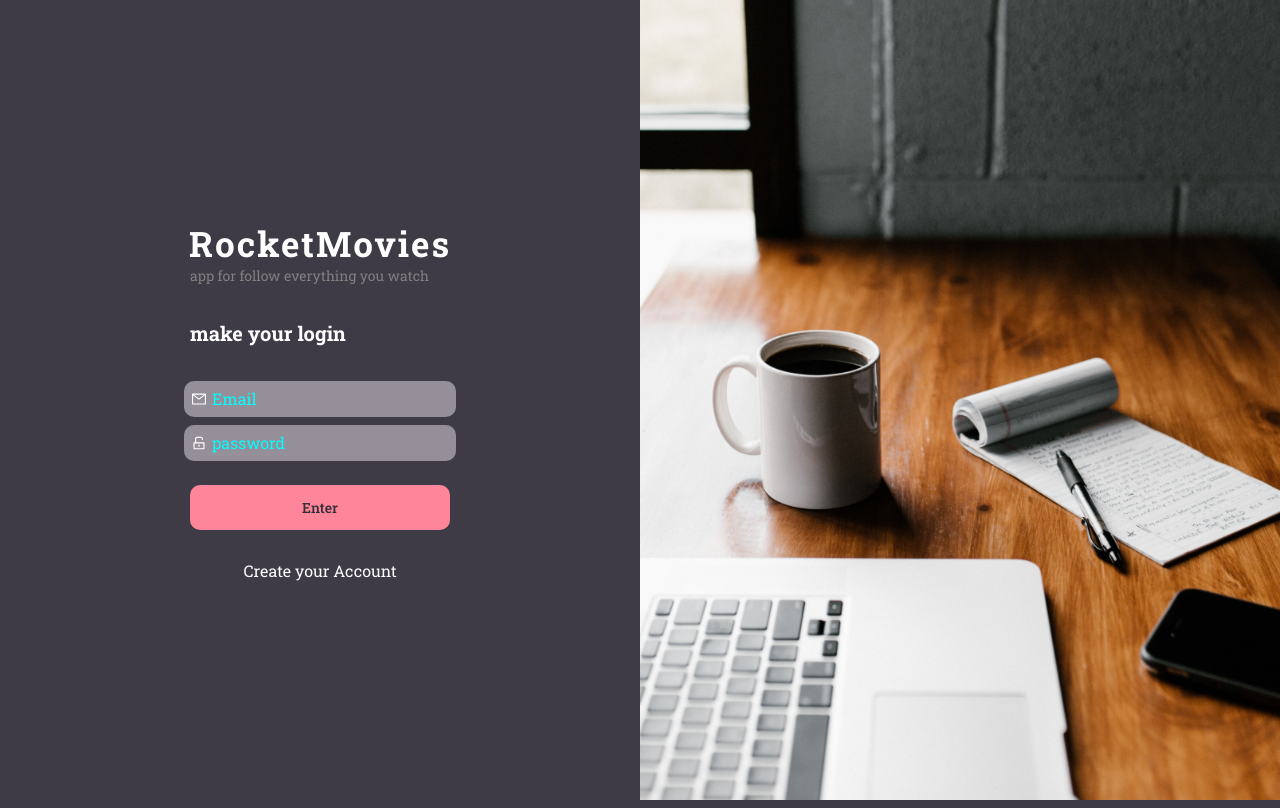
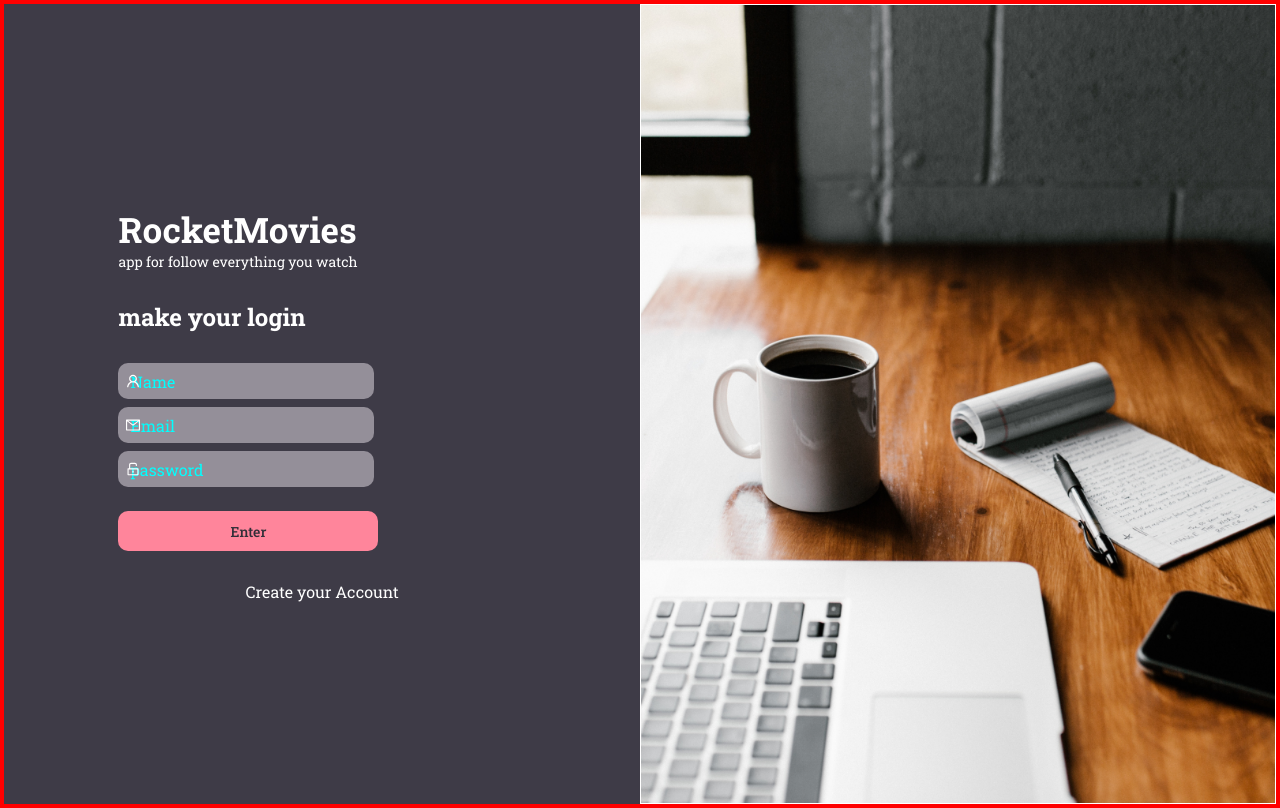
Before and after one commit to RodrigoSantos0660/movies, a React (Vite) app in the folder rocket movies/: page / in a window 1280 px wide. Built offline with nearby package versions, Linux system fonts and the light colour scheme.

Commit message:
singup page creation

```diff
--- a/rocket movies/src/main.jsx
+++ b/rocket movies/src/main.jsx
@@ -3,14 +3,14 @@ import ReactDOM from 'react-dom/client';
 import { ThemeProvider } from'styled-components';
 import GlobalStyles from './Styles/global';
 import theme from './Styles/theme';
-import { SignIn  } from './pages/SignIn';
+import { SingUp  } from './pages/SingUp';
 
 
 ReactDOM.createRoot(document.getElementById('root')).render(
   <React.StrictMode >
     <ThemeProvider theme={ theme }>
      <GlobalStyles />
-      < SignIn  />
+      < SingUp  />
     </ThemeProvider>
   </React.StrictMode>,
 )
--- a/rocket movies/src/pages/SignIn/styles.js
+++ b/rocket movies/src/pages/SignIn/styles.js
@@ -1,13 +1,13 @@
 import styled from 'styled-components';
 import backgroundImg from '../../assets/imglogin.png';
+
+
 export const Container = styled.section`
 
   display:grid;
   grid-template-columns: 1fr 1fr;
   grid-template-rows: auto;
   grid-template-areas: "Date" "picture";
-
-
 
   @media (max-width:500px) {
     .date, section, {
--- /dev/null
+++ b/rocket movies/src/pages/SingUp/index.jsx
@@ -0,0 +1,48 @@
+import { Container, Background } from './styles';
+import { Button } from '../../Components/Button'
+import { Input } from '../../Components/Input'
+import { Ic } from'../../Components/Ic'
+import { AiOutlineUnlock,AiOutlineMail,AiOutlineUser } from'react-icons/ai';
+
+export function SingUp() {
+  return (
+      <Container>
+        <div class="date">
+          <h1>RocketMovies</h1>
+          <p>app for follow everything you watch</p>
+          <h2>make your login</h2>
+          <section>
+            <Input type="text" placeholder="Name" />
+            <Ic>
+              < AiOutlineUser />
+            </Ic>
+          </section>
+          <section>
+            <Input type="mailto" placeholder="Email" />
+            <Ic>
+              < AiOutlineMail />
+            </Ic>
+          </section>
+          <section>
+            <Input type="password" placeholder="password" />
+            <Ic>
+              < AiOutlineUnlock />
+            </Ic>
+          </section>
+          <Button title="Enter" />
+          <nav>
+            <a href="#">Create your Account</a>
+          </nav>
+        </div>
+
+        <div class="picture">
+        <figure>
+          <Background />
+        </figure>
+        </div>
+      </Container>
+
+
+
+  )
+}
--- /dev/null
+++ b/rocket movies/src/pages/SingUp/styles.js
@@ -0,0 +1,89 @@
+import  styled  from "styled-components";
+import backgroundImg from '../../assets/imglogin.png';
+
+export const Container = styled.div`
+  display: flex;
+  align-items: center;
+  justify-content: center;
+  border: 4px solid red;
+
+  .date{
+   width: 50%;
+   height: 100vh;
+
+   display: flex;
+   align-items: flex-start;
+   justify-content: center ;
+   flex-direction: column;
+   padding: 0px 9%;
+  }
+
+  input{
+   padding-left: 30px;
+  }
+  section{
+   position: relative;
+   top: 0px;
+
+  }
+  section button{
+    position: absolute;
+    top: 3px;
+    color: white;
+  }
+
+  :nth-child(7){
+   max-width: 260px;
+   height: 40px;
+
+
+  }
+  nav {
+   margin: 0 auto;
+   margin-top: 30px;
+  }
+  a {
+   color: white;
+  }
+
+  h1{
+   font-size: 35px;
+  }
+  p{
+   font-size:14px;
+  }
+  h2{
+   margin: 30px 0px;
+  }
+  figure {
+  width: 100%;
+  height: 100%;
+  }
+
+  .picture{
+   width: 50%;
+   height: 100vh;
+   border: 1px solid white;
+   }
+  }
+
+  @media (max-width:500px){
+   .picture{
+    display:none;
+   }
+   .date{
+    flex-basis: fit-content;
+    width: 100vh;
+    border: 1px solid yellow;
+  }
+
+
+`;
+
+export const Background = styled.div`
+  flex: 1;
+  background: url(${backgroundImg}) no-repeat center ;
+  background-size: cover;
+  width: 100%;
+  height: 100%;
+  `;
```
